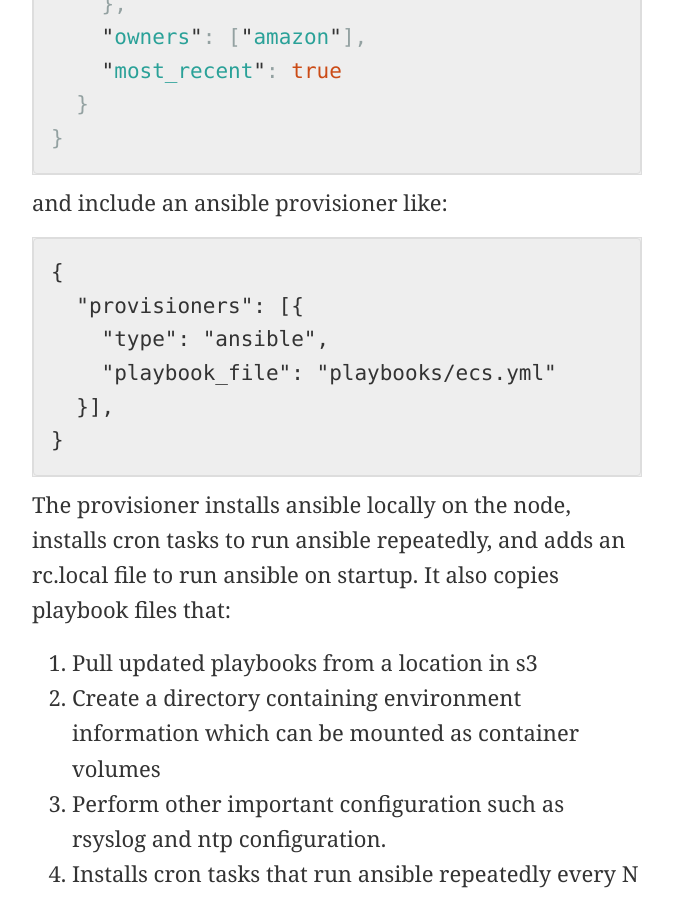
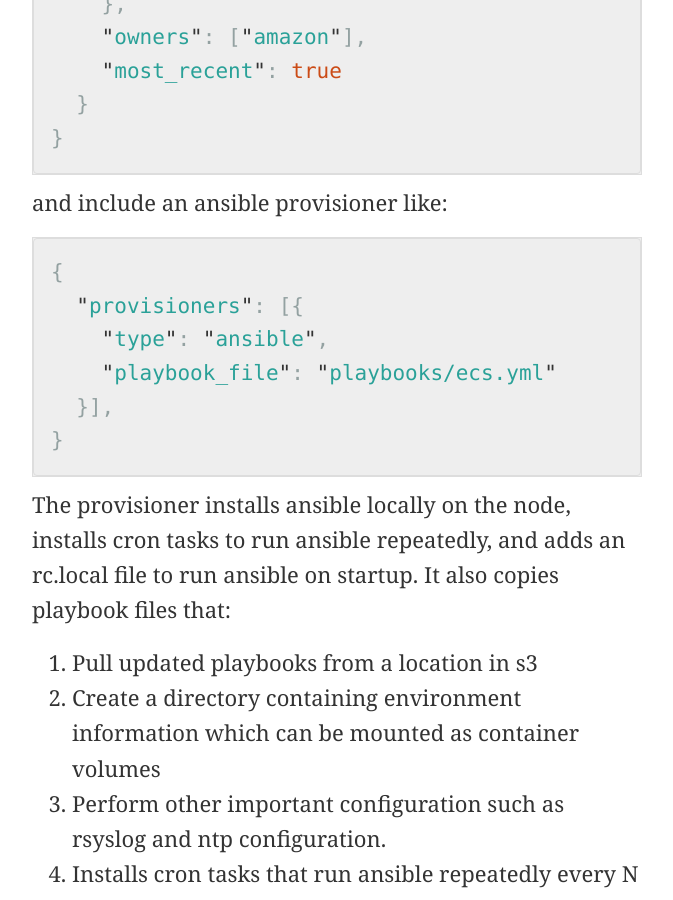
Before and after one commit to jamiely/deprecated_blog, a Jekyll site: the page built from _posts/2018-07-01-ecs.md, in a window 1280 px wide and 900 px high, scrolled down 2563 px. Shown: the whole window, without its empty margins (303-976 px from the left). Built offline with Jekyll 4.4.1, drawn with Linux system fonts in a browser that asks for light colours; nearby versions of some CDN libraries; some of the changed text lies outside the part shown.

Commit message:
Added languages for code blocks

````diff
--- a/_posts/2018-07-01-ecs.md
+++ b/_posts/2018-07-01-ecs.md
@@ -81,7 +81,7 @@ using a `source_ami_filter` like:
 
 and include an ansible provisioner like:
 
-```
+```javascript
 {
   "provisioners": [{
     "type": "ansible",
@@ -130,7 +130,7 @@ on, and look for a tag called `env`. We set a fact called
 `node.config.j2` can be a shell script that can be sourced, assuming
 your entrypoint is a shell script:
 
-```
+```bash
 # {{ ansible_managed }}
 MY_ENVIRONMENT="{{ ec2_tagged_environment }}"
 ```
````
